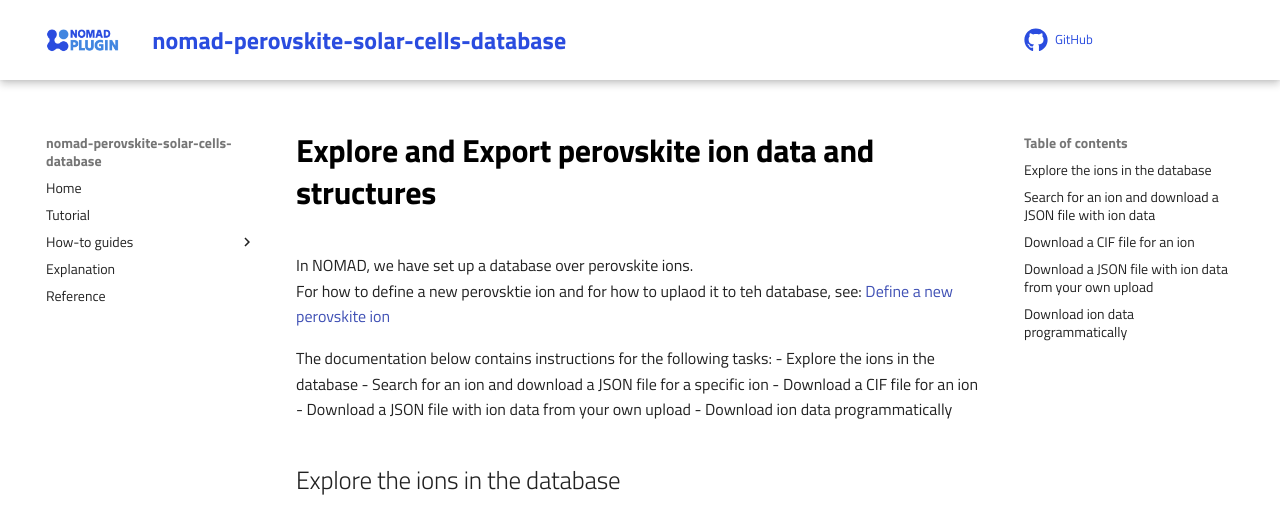
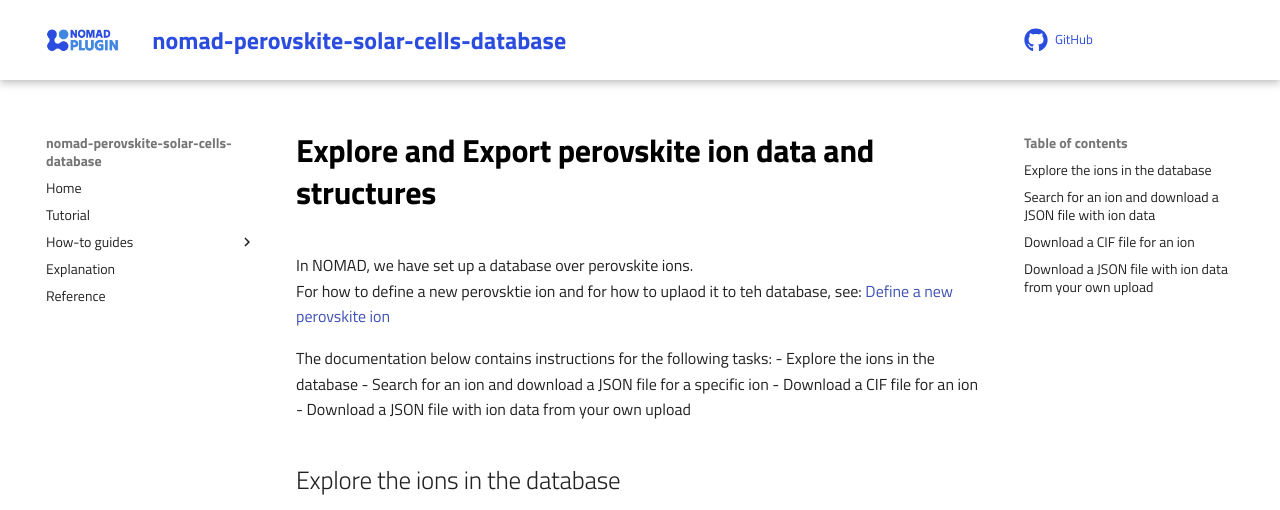
Before and after one commit to FAIRmat-NFDI/nomad-perovskite-solar-cells-database, an MkDocs documentation site: the page built from docs/how_to/export_and_explore_ion_data_and_structure.md, in a window 1280 px wide and 900 px high, cut to the strip 0-510 px from the top of the window. Built offline with MkDocs 1.6.1 and Material for MkDocs 9.7.7, drawn with Linux system fonts in a browser that asks for light colours; comment, search, counter and statistics services are not loaded; some of the changed text lies outside the part shown.

Commit message:
Added more documentation

```diff
--- a/docs/how_to/export_and_explore_ion_data_and_structure.md
+++ b/docs/how_to/export_and_explore_ion_data_and_structure.md
@@ -7,7 +7,7 @@
 - Search for an ion and download a JSON file for a specific ion
 - Download a CIF file for an ion
 - Download a JSON file with ion data from your own upload
-- Download ion data programmatically
+
 
 ## Explore the ions in the database
 <iframe src="https://scribehow.com/shared/Explore_the_ions_in_the_database__LHs45gSqSUq9PXTOI4AQTg" width="100%" height="640" allowfullscreen frameborder="0"></iframe>
@@ -20,7 +20,3 @@
 
 ## Download a JSON file with ion data from your own upload
 <iframe src="https://scribehow.com/shared/Downlaod_an_ion_file_in_your_own_upload__r6kSVRioQYC7qH3S4eXlbA" width="100%" height="640" allowfullscreen frameborder="0"></iframe>
-
-## Download ion data programmatically
-!!! note "Attention"
-    TODO
```
Also changed, not shown: docs/how_to/create_a_perovskite_composition.md (+8 -19 lines).
